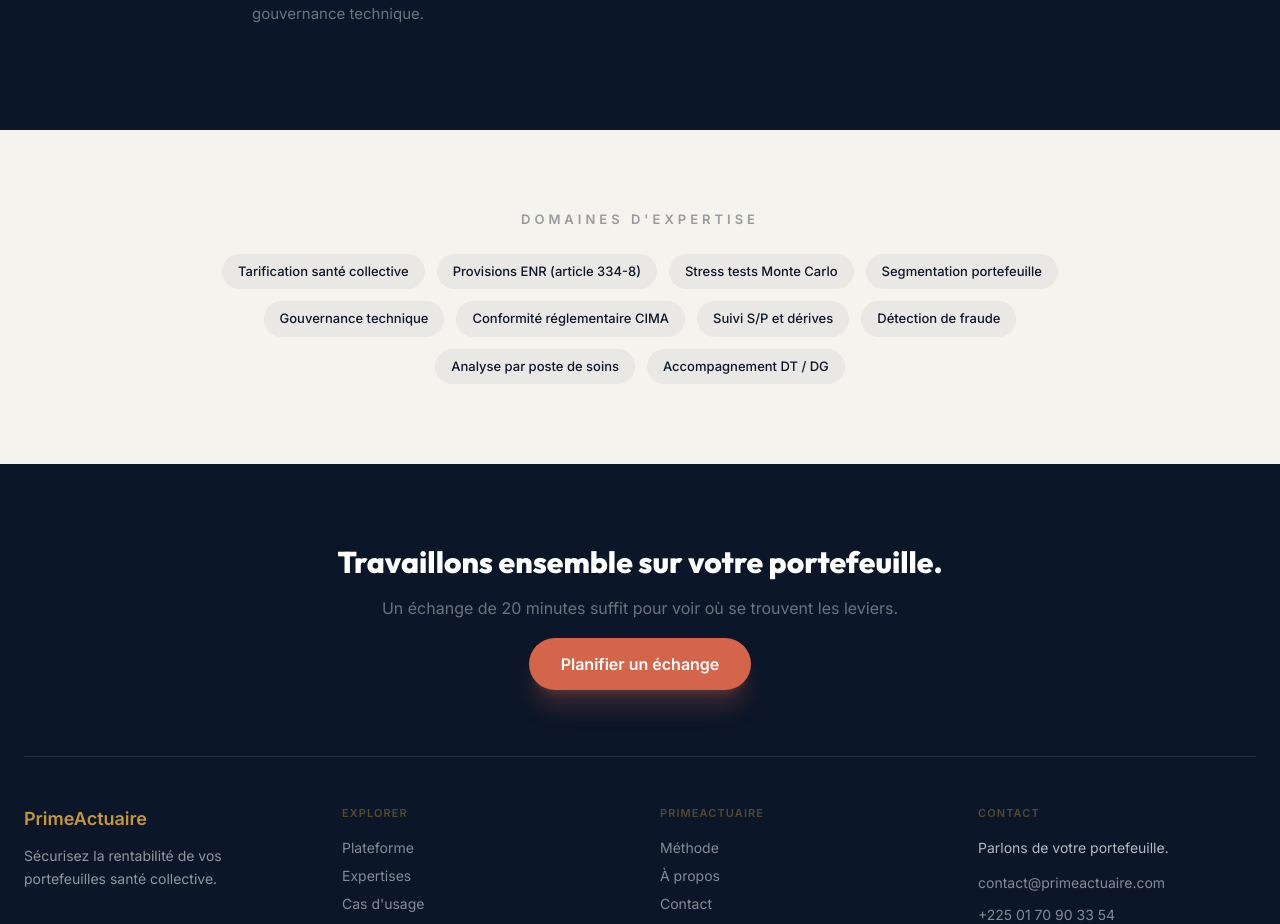
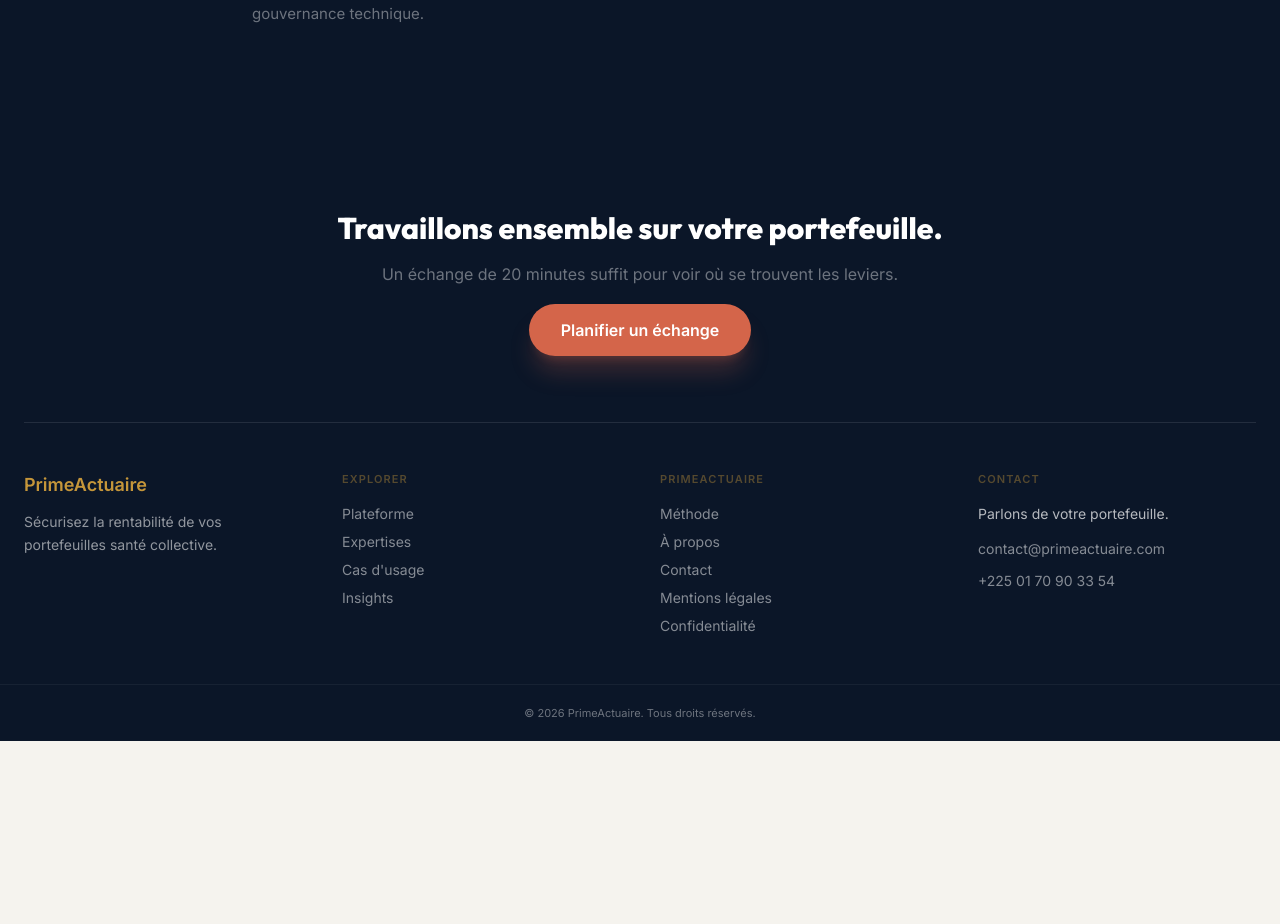
Before and after one commit to sidickgoldman/SiteWeb_PrimeActuaire, a Next.js app: page /a-propos in a window 1280 px wide. Shown: the part 2009-2933 px from the top of the page. After the commit the page ends 2750 px from the top, so only its background shows below. Built offline with nearby package versions, Linux system fonts and the light colour scheme.

Commit message:
fix: a-propos - supprime section domaines expertise

```diff
--- a/src/app/a-propos/AProposClient.tsx
+++ b/src/app/a-propos/AProposClient.tsx
@@ -180,31 +180,6 @@ export default function AProposClient() {
           </div>
         </section>
 
-        {/* Expertise tags */}
-        <section className="bg-bg-light py-20">
-          <motion.div
-            initial={{ opacity: 0, y: 20 }}
-            whileInView={{ opacity: 1, y: 0 }}
-            viewport={{ once: true }}
-            transition={{ duration: 0.5 }}
-            className="max-w-4xl mx-auto px-6 text-center"
-          >
-            <p className="text-[13px] font-semibold text-navy/40 uppercase tracking-[4px] mb-6">
-              {p.expertiseEyebrow}
-            </p>
-            <div className="flex flex-wrap justify-center gap-3">
-              {p.expertiseTags.map((tag) => (
-                <span
-                  key={tag}
-                  className="px-4 py-2 text-[13px] font-medium text-navy bg-navy/5 rounded-full hover:bg-teal/10 hover:text-teal transition-colors duration-200"
-                >
-                  {tag}
-                </span>
-              ))}
-            </div>
-          </motion.div>
-        </section>
-
         {/* CTA */}
         <section className="bg-navy py-20">
           <motion.div
--- a/src/components/APropos.tsx
+++ b/src/components/APropos.tsx
@@ -67,21 +67,7 @@ export default function APropos() {
                 {t.aPropos.philosophyText}
               </p>
 
-              <div className="mt-8 pt-6 border-t border-white/10">
-                <p className="text-[13px] text-white/50 uppercase tracking-widest mb-3">
-                  {t.aPropos.expertiseLabel}
-                </p>
-                <div className="flex flex-wrap gap-2">
-                  {t.aPropos.expertiseTags.map((tag) => (
-                    <span
-                      key={tag}
-                      className="px-3 py-1.5 text-[12px] font-medium text-teal/70 bg-teal/10 rounded-full"
-                    >
-                      {tag}
-                    </span>
-                  ))}
-                </div>
-              </div>
+
             </div>
           </motion.div>
         </div>
```
